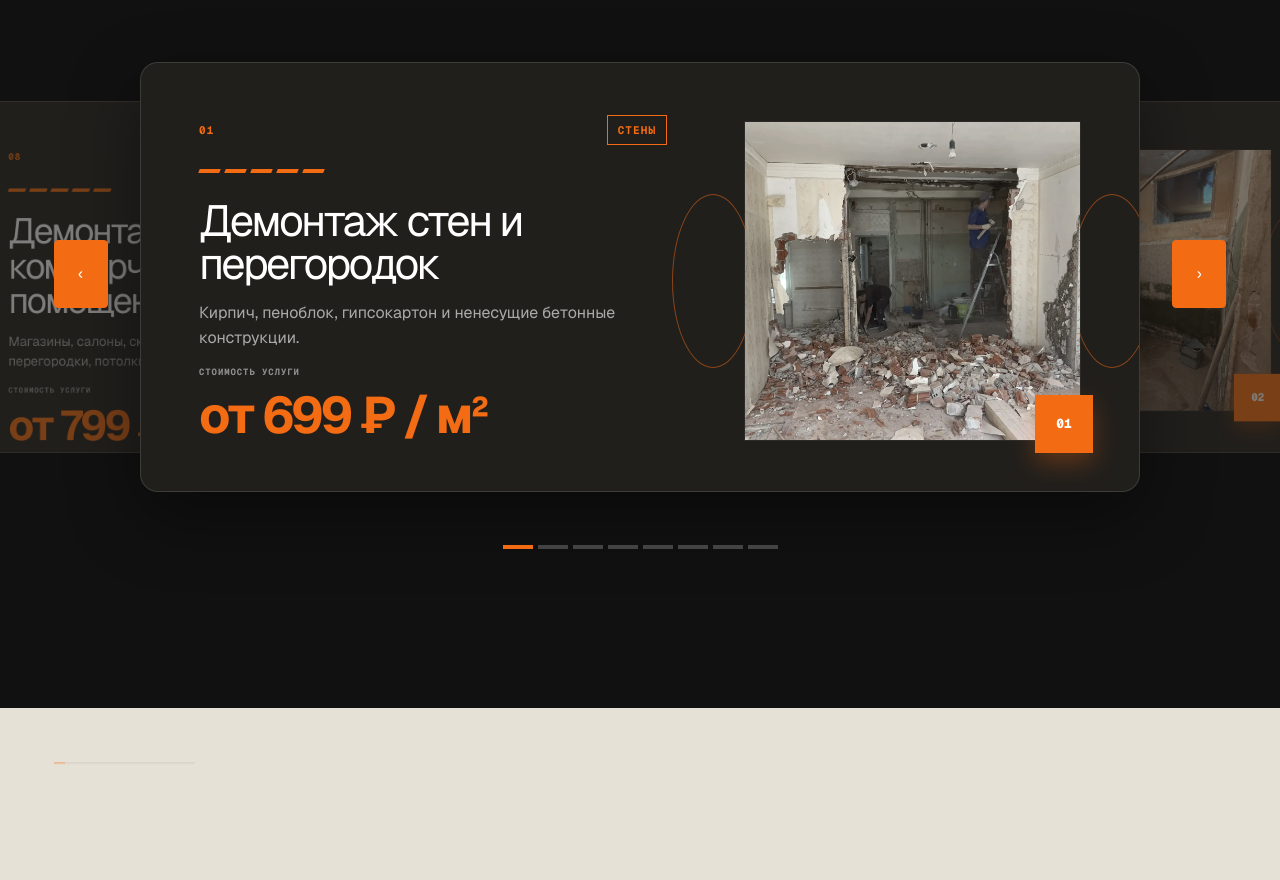
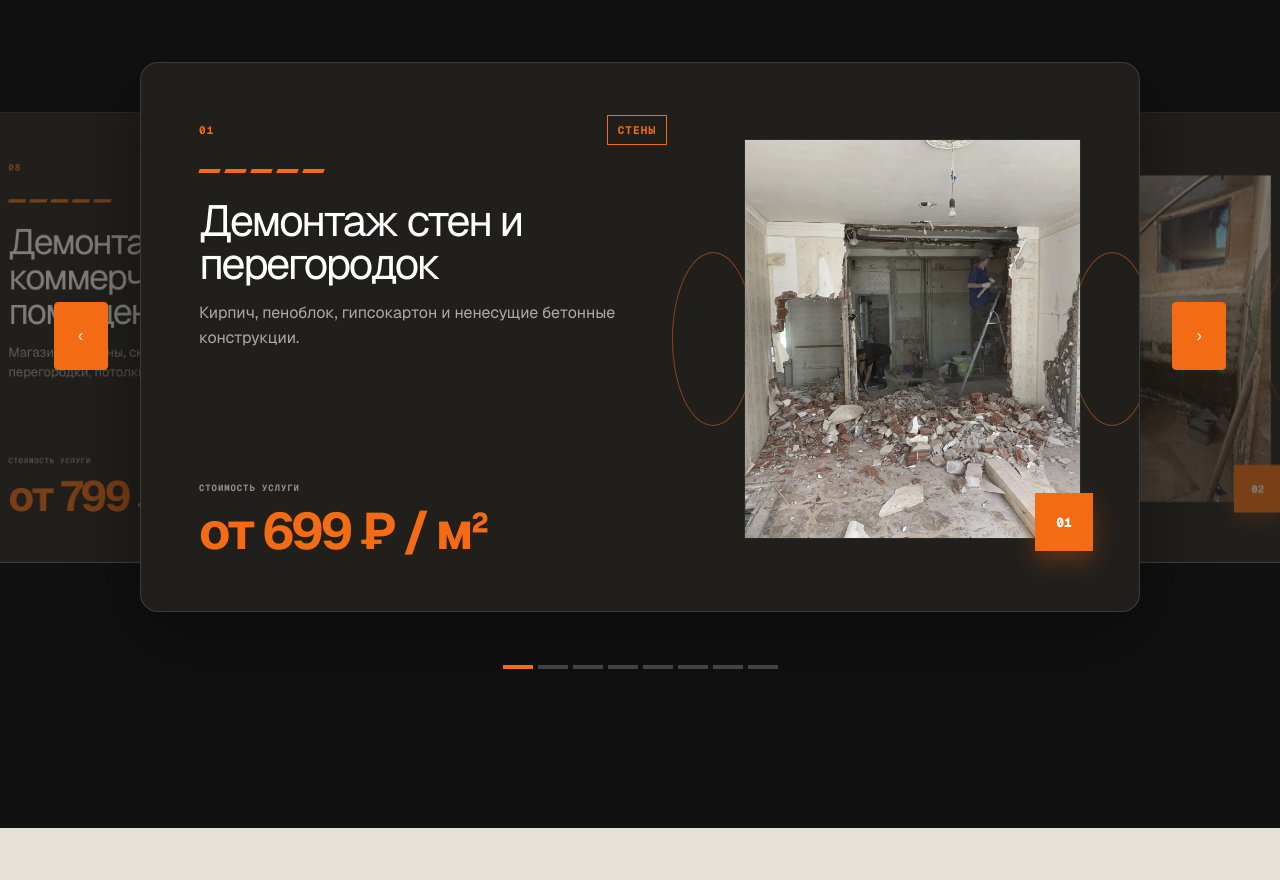
Before and after one commit to wm669vjvr2-ui/naumenko-demolition, a Next.js app: page / in a window 1280 px wide. Shown: the part 2720-3600 px from the top of the page. Built offline with nearby package versions, Linux system fonts and the light colour scheme.

Commit message:
Fit service prices on desktop cards

```diff
--- a/app/landing.module.css
+++ b/app/landing.module.css
@@ -88,7 +88,7 @@
 .servicesHeading > p { max-width: 620px; margin: 24px auto 0; color: rgba(255,255,255,.62); font-size: 16px; line-height: 1.55; }
 .serviceCarousel { position: relative; width: 100%; max-width: 1500px; margin: 0 auto; outline: none; touch-action: pan-y; }
 .serviceCarousel:focus-visible { outline: 2px solid var(--orange); outline-offset: 8px; }
-.serviceStage { position: relative; width: 100%; height: 430px; margin: 64px auto 0; perspective: 1500px; }
+.serviceStage { position: relative; width: 100%; height: 550px; margin: 64px auto 0; perspective: 1500px; }
 .serviceCard {
   --service-content-opacity: .2;
   --slide-x: 0px;
@@ -98,7 +98,7 @@
   top: 0;
   left: 50%;
   width: min(1000px, calc(100vw - 210px));
-  height: 430px;
+  height: 550px;
   padding: 52px 58px 48px;
   display: grid;
   grid-template-columns: minmax(0, 1fr) minmax(260px, .72fr);
@@ -134,14 +134,14 @@
 .servicePrice { margin-top: auto; display: flex; flex-direction: column; align-items: flex-start; }
 .servicePrice > span { color: rgba(255,255,255,.5); font: 700 9px/1 var(--font-mono); letter-spacing: .1em; text-transform: uppercase; }
 .servicePrice > strong { margin-top: 12px; padding-bottom: 4px; color: var(--orange); font-size: clamp(38px, 4vw, 61px); line-height: 1.05; letter-spacing: -.055em; white-space: nowrap; }
-.serviceVisual { position: relative; align-self: center; width: 100%; height: 320px; border: 1px solid rgba(84,84,84,.2); }
+.serviceVisual { position: relative; align-self: center; width: 100%; height: 400px; border: 1px solid rgba(84,84,84,.2); }
 .serviceVisual::before, .serviceVisual::after { content: ""; position: absolute; z-index: -1; top: 50%; width: 82px; height: 174px; border: 1px solid rgba(243,107,18,.5); border-radius: 50%; transform: translateY(-50%); }
 .serviceVisual::before { right: calc(100% - 9px); }
 .serviceVisual::after { left: calc(100% - 9px); }
 .serviceVisual img { width: 100%; height: 100%; display: block; object-fit: cover; filter: saturate(.72) contrast(1.05); }
 .serviceVisual strong { position: absolute; right: -13px; bottom: -13px; min-width: 58px; height: 58px; display: grid; place-items: center; background: var(--orange); color: white; font: 800 13px var(--font-mono); box-shadow: 0 10px 24px rgba(243,107,18,.3); }
 .serviceNavigation { position: relative; min-height: 62px; margin-top: 24px; display: flex; justify-content: center; align-items: center; }
-.servicePrev, .serviceNext { position: absolute; z-index: 20; top: -276px; width: 54px; height: 68px; padding: 0; display: grid; place-items: center; border: 1px solid var(--orange); border-radius: 4px; background: var(--orange); color: white; cursor: pointer; font-size: 35px; font-weight: 300; line-height: 1; transition: background .2s, border-color .2s; }
+.servicePrev, .serviceNext { position: absolute; z-index: 20; top: -334px; width: 54px; height: 68px; padding: 0; display: grid; place-items: center; border: 1px solid var(--orange); border-radius: 4px; background: var(--orange); color: white; cursor: pointer; font-size: 35px; font-weight: 300; line-height: 1; transition: background .2s, border-color .2s; }
 .servicePrev { left: 0; }
 .serviceNext { right: 0; }
 .servicePrev:hover, .serviceNext:hover { background: var(--orange-dark); border-color: var(--orange-dark); }
```
